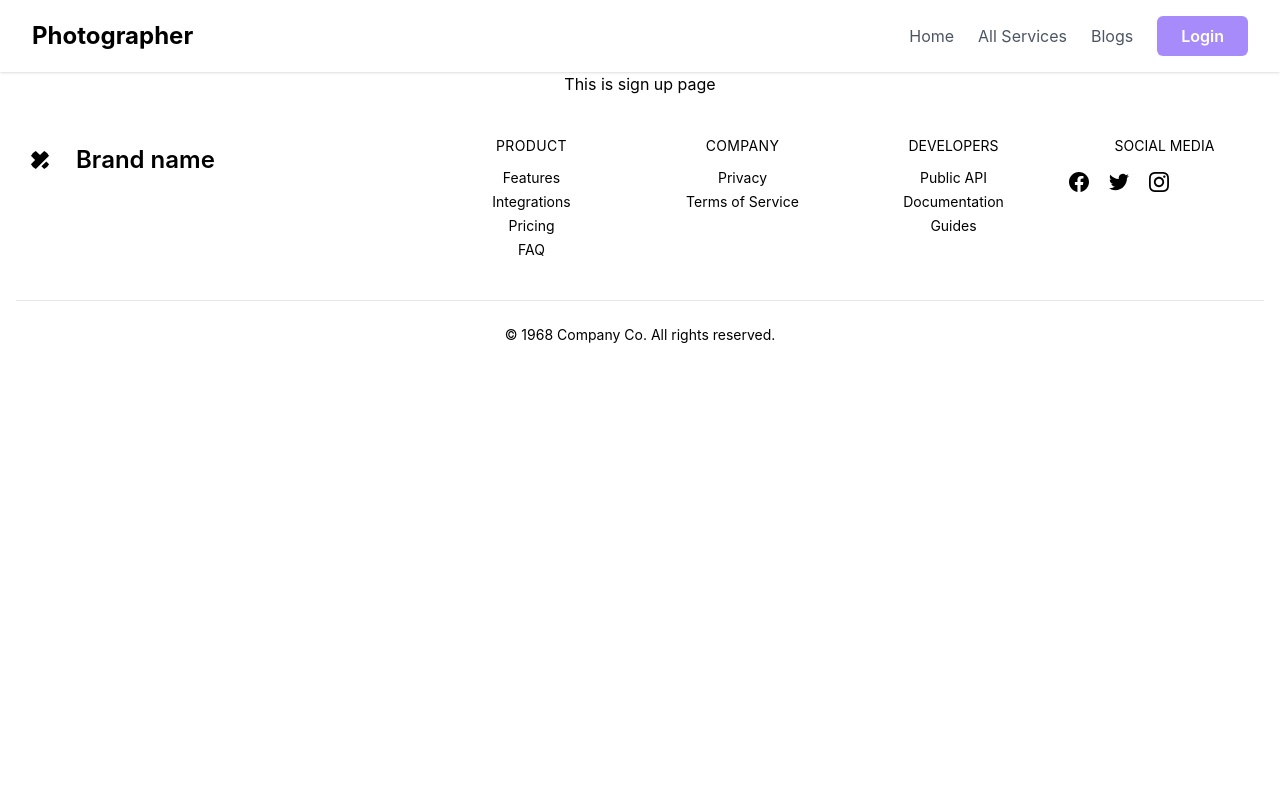
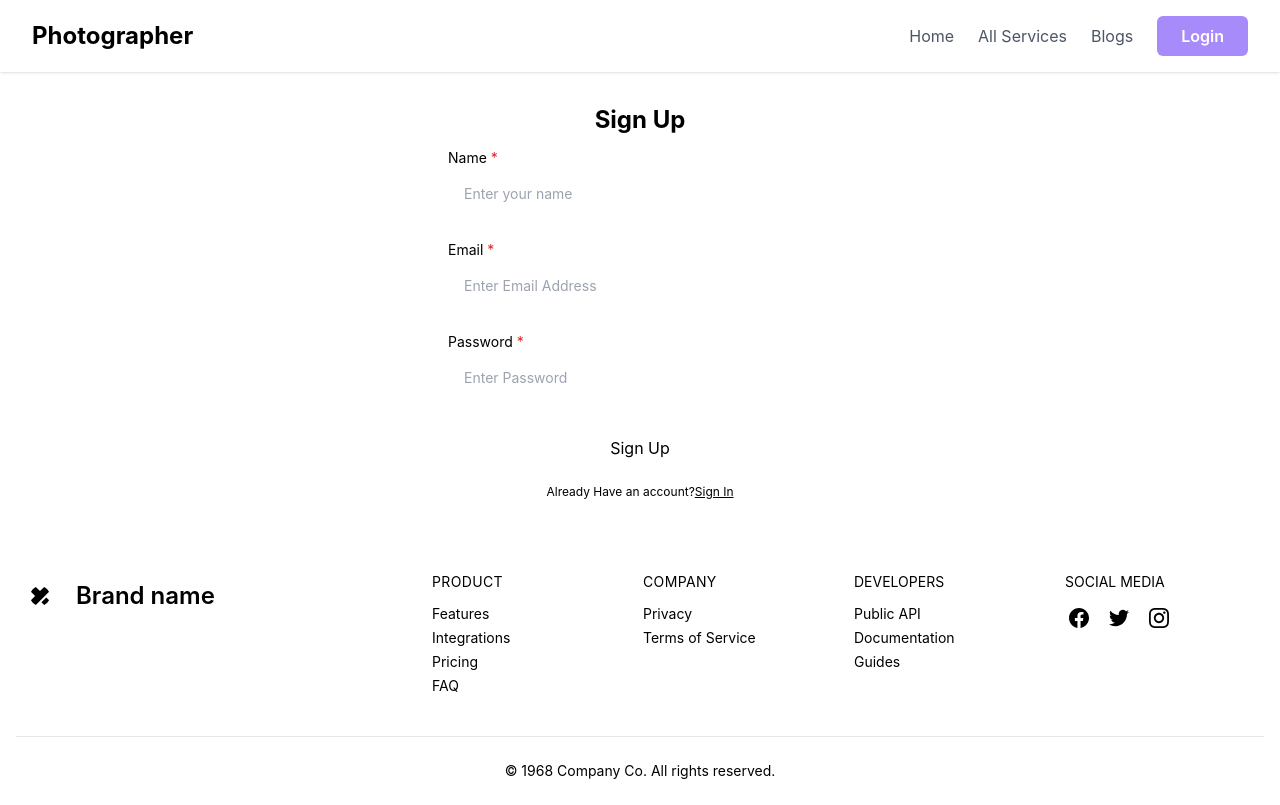
Before and after one commit to hussainali2023/photographer-client, a React (Create React App) app: page /signup in a window 1280 px wide. Built offline with nearby package versions, Linux system fonts and the light colour scheme; no server answers.

Commit message:
added signUp page functionality

```diff
--- a/package.json
+++ b/package.json
@@ -6,6 +6,7 @@
     "@testing-library/jest-dom": "^5.16.5",
     "@testing-library/react": "^13.4.0",
     "@testing-library/user-event": "^13.5.0",
+    "env-cmd": "^10.1.0",
     "firebase": "^9.13.0",
     "react": "^18.2.0",
     "react-dom": "^18.2.0",
--- a/src/App.js
+++ b/src/App.js
@@ -6,7 +6,7 @@ import { router } from "./routes/Router";
 
 function App() {
   return (
-    <div className="App">
+    <div>
       <RouterProvider router={router}></RouterProvider>
     </div>
   );
--- a/src/contexts/AuthProvider.js
+++ b/src/contexts/AuthProvider.js
@@ -1,10 +1,37 @@
-import React from "react";
+import React, { createContext, useEffect, useState } from "react";
+import {
+  createUserWithEmailAndPassword,
+  getAuth,
+  onAuthStateChanged,
+} from "firebase/auth";
+import app from "../firebase/firebase.config";
 
-const AuthProvider = () => {
+export const AuthContext = createContext();
+const auth = getAuth(app);
+const AuthProvider = ({ children }) => {
+  const [user, setUser] = useState(null);
+  const [loading, setLoading] = useState(true);
+
+  const createUser = (email, password) => {
+    setLoading(true);
+    return createUserWithEmailAndPassword(auth, email, password);
+  };
+
+  useEffect(() => {
+    const unsubscribe = onAuthStateChanged(auth, (currentUser) => {
+      setUser(currentUser);
+      setLoading(true);
+    });
+    return () => {
+      unsubscribe();
+    };
+  }, []);
+
+  const authInfo = {
+    createUser,
+  };
   return (
-    <div>
-      <h1>This is from auth provider</h1>
-    </div>
+    <AuthContext.Provider value={authInfo}>{children}</AuthContext.Provider>
   );
 };
 
--- a/src/index.js
+++ b/src/index.js
@@ -1,13 +1,16 @@
-import React from 'react';
-import ReactDOM from 'react-dom/client';
-import './index.css';
-import App from './App';
-import reportWebVitals from './reportWebVitals';
+import React from "react";
+import ReactDOM from "react-dom/client";
+import "./index.css";
+import App from "./App";
+import reportWebVitals from "./reportWebVitals";
+import AuthProvider from "./contexts/AuthProvider";
 
-const root = ReactDOM.createRoot(document.getElementById('root'));
+const root = ReactDOM.createRoot(document.getElementById("root"));
 root.render(
   <React.StrictMode>
-    <App />
+    <AuthProvider>
+      <App />
+    </AuthProvider>
   </React.StrictMode>
 );
 
--- a/src/pages/SignUp/SignUp.js
+++ b/src/pages/SignUp/SignUp.js
@@ -1,9 +1,93 @@
-import React from "react";
+import React, { useContext } from "react";
+import { Link } from "react-router-dom";
+import { AuthContext } from "../../contexts/AuthProvider";
+// import { AuthContext } from "../../contexts/AuthProvider";
 
 const SignUp = () => {
+  const { createUser } = useContext(AuthContext);
+  const handleSubmit = (e) => {
+    e.preventDefault();
+    const form = e.target;
+    const name = form.name.value;
+    const email = form.email.value;
+    const password = form.password.value;
+    console.log(name, email, password);
+
+    createUser(email, password)
+      .then((userCredential) => {
+        // Signed in
+        const user = userCredential.user;
+        console.log(user);
+        // ...
+      })
+      .catch((error) => {
+        const errorCode = error.code;
+        const errorMessage = error.message;
+        console.log(errorMessage);
+        // ..
+      });
+  };
   return (
-    <div>
-      <h1>This is sign up page</h1>
+    <div className=" flex justify-center">
+      <div className="w-full max-w-md p-8 space-y-3 rounded-xl dark:bg-gray-900 dark:text-gray-100">
+        <h1 className="text-2xl font-bold text-center">Sign Up</h1>
+        <form
+          onSubmit={handleSubmit}
+          className="space-y-6 ng-untouched ng-pristine ng-valid"
+        >
+          <div className="space-y-1 text-sm">
+            <label htmlFor="name" className="block dark:text-gray-400">
+              Name <span className="text-red-600">*</span>
+            </label>
+            <input
+              type="text"
+              name="name"
+              id="name"
+              placeholder="Enter your name"
+              className="w-full px-4 py-3 rounded-md dark:border-gray-700 dark:bg-gray-900 dark:text-gray-100 focus:dark:border-violet-400"
+              required
+            />
+          </div>
+          <div className="space-y-1 text-sm">
+            <label htmlFor="email" className="block dark:text-gray-400">
+              Email <span className="text-red-600">*</span>
+            </label>
+            <input
+              type="email"
+              name="email"
+              id="email"
+              placeholder="Enter Email Address"
+              className="w-full px-4 py-3 rounded-md dark:border-gray-700 dark:bg-gray-900 dark:text-gray-100 focus:dark:border-violet-400"
+              required
+            />
+          </div>
+          <div className="space-y-1 text-sm">
+            <label htmlFor="password" className="block dark:text-gray-400">
+              Password <span className="text-red-600">*</span>
+            </label>
+            <input
+              type="password"
+              name="password"
+              id="password"
+              placeholder="Enter Password"
+              className="w-full px-4 py-3 rounded-md dark:border-gray-700 dark:bg-gray-900 dark:text-gray-100 focus:dark:border-violet-400"
+              required
+            />
+          </div>
+          <button
+            type="submit"
+            className="block w-full p-3 text-center rounded-sm dark:text-gray-900 dark:bg-violet-400"
+          >
+            Sign Up
+          </button>
+        </form>
+        <p className="text-xs text-center sm:px-6 dark:text-gray-400">
+          Already Have an account?
+          <Link to={"/login"} className="underline dark:text-gray-100">
+            Sign In
+          </Link>
+        </p>
+      </div>
     </div>
   );
 };
```
Also changed, not shown: 1 other file (tests, documents, lock files or other folders).
